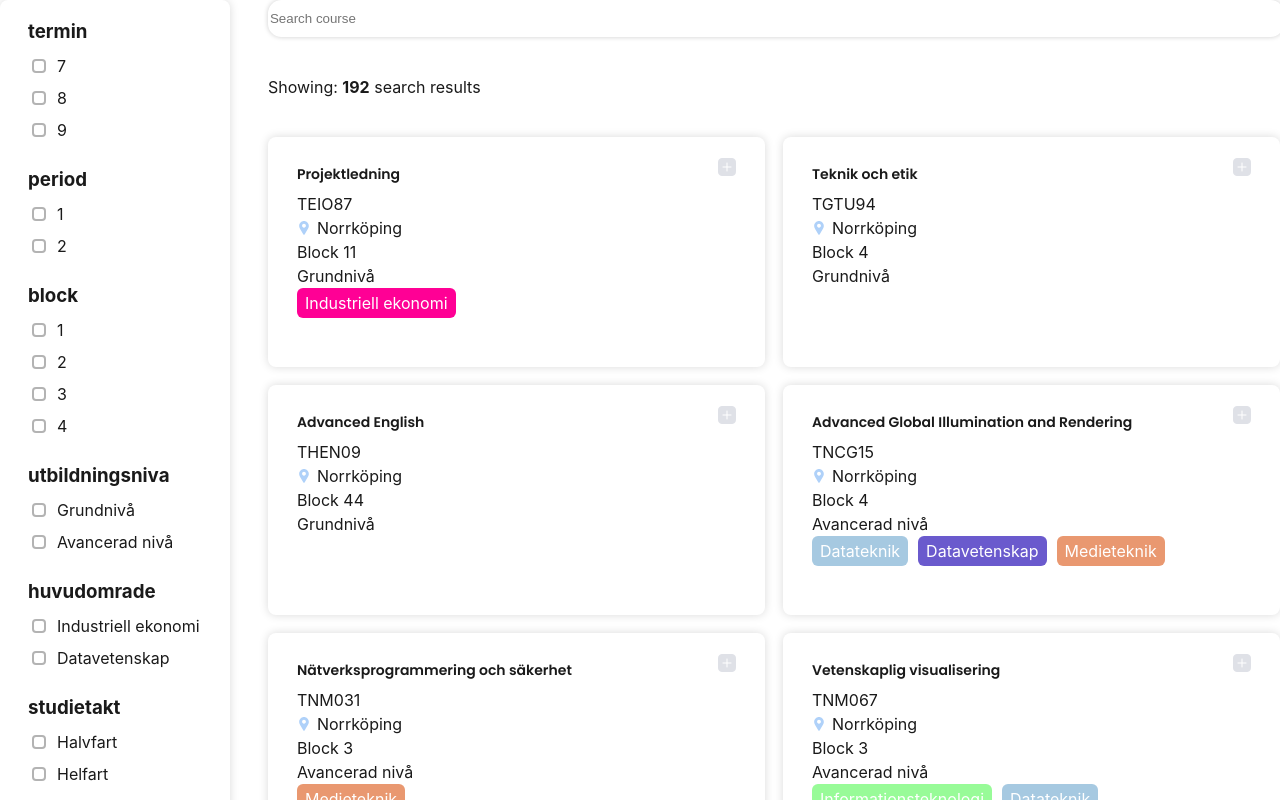
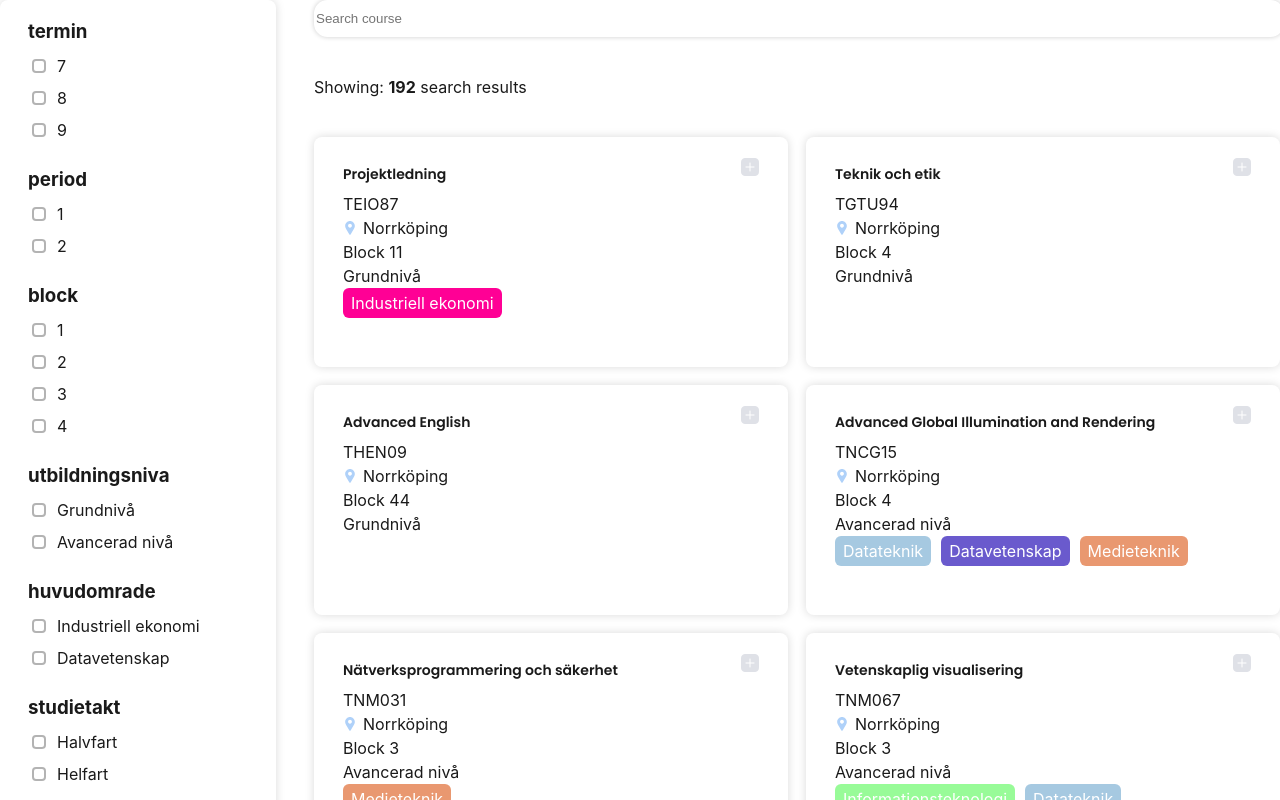
Before and after one commit to filipbagen/course-finder, a React (Vite) app: page / in a window 1280 px wide. Shown: the top 800 px of the page. Built offline with nearby package versions, Linux system fonts and the light colour scheme.

Commit message:
Sticky filter panel

```diff
--- a/src/App.jsx
+++ b/src/App.jsx
@@ -23,6 +23,12 @@ const SearchCourseSection = styled.div`
   flex-direction: column;
   gap: 38px;
   width: 100%;
+`;
+
+const Test = styled.div`
+  position: -webkit-sticky; /* Safari */
+  position: sticky;
+  top: 0;
 `;
 
 /**
@@ -231,11 +237,14 @@ const App = () => {
   return (
     <>
       <Container>
-        <FilterPanelComponent
-          filterOptions={filterOptions}
-          selectedFilters={selectedFilters}
-          onFilterChange={handleFilterChange}
-        />
+        <Test>
+          <FilterPanelComponent
+            filterOptions={filterOptions}
+            selectedFilters={selectedFilters}
+            onFilterChange={handleFilterChange}
+          />
+        </Test>
+
         <SearchCourseSection>
           <SearchComponent onSearchChange={handleSearchChange} />
           <CourseList courses={filteredCourses} />
```
